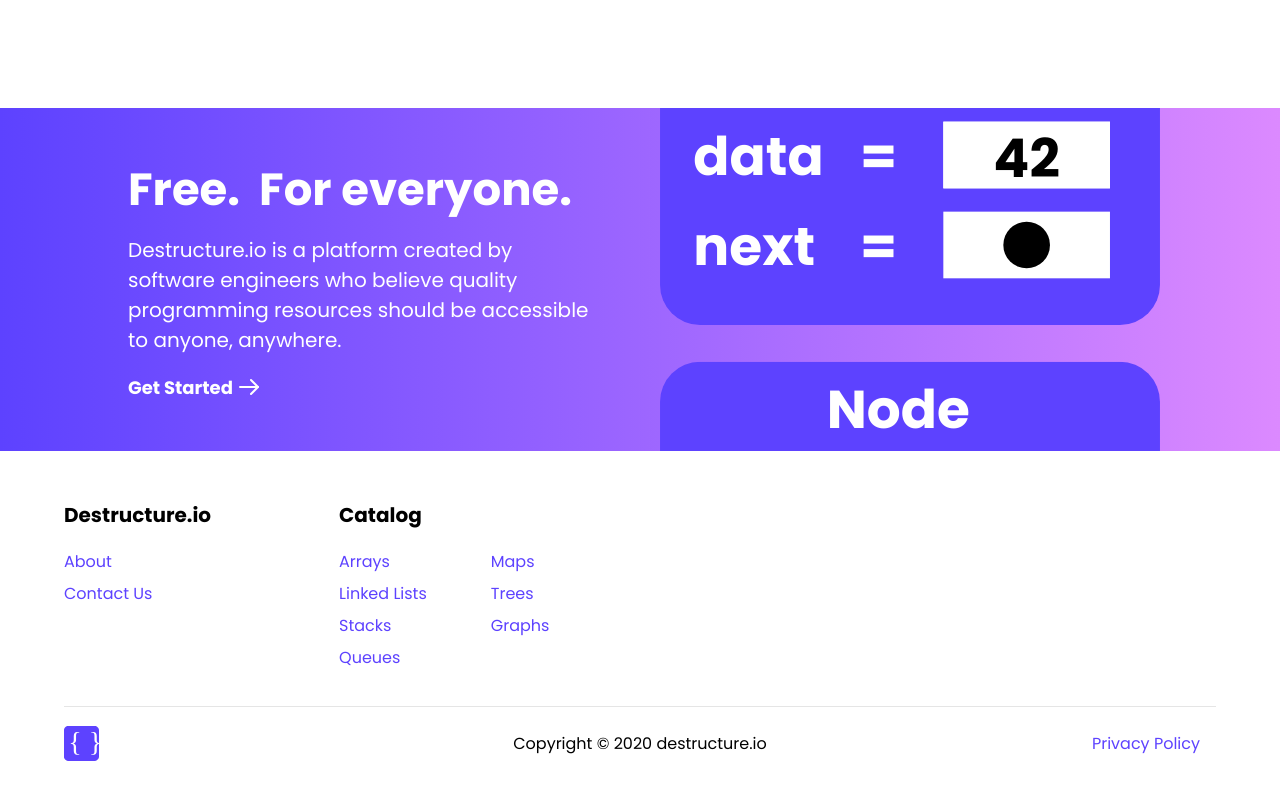
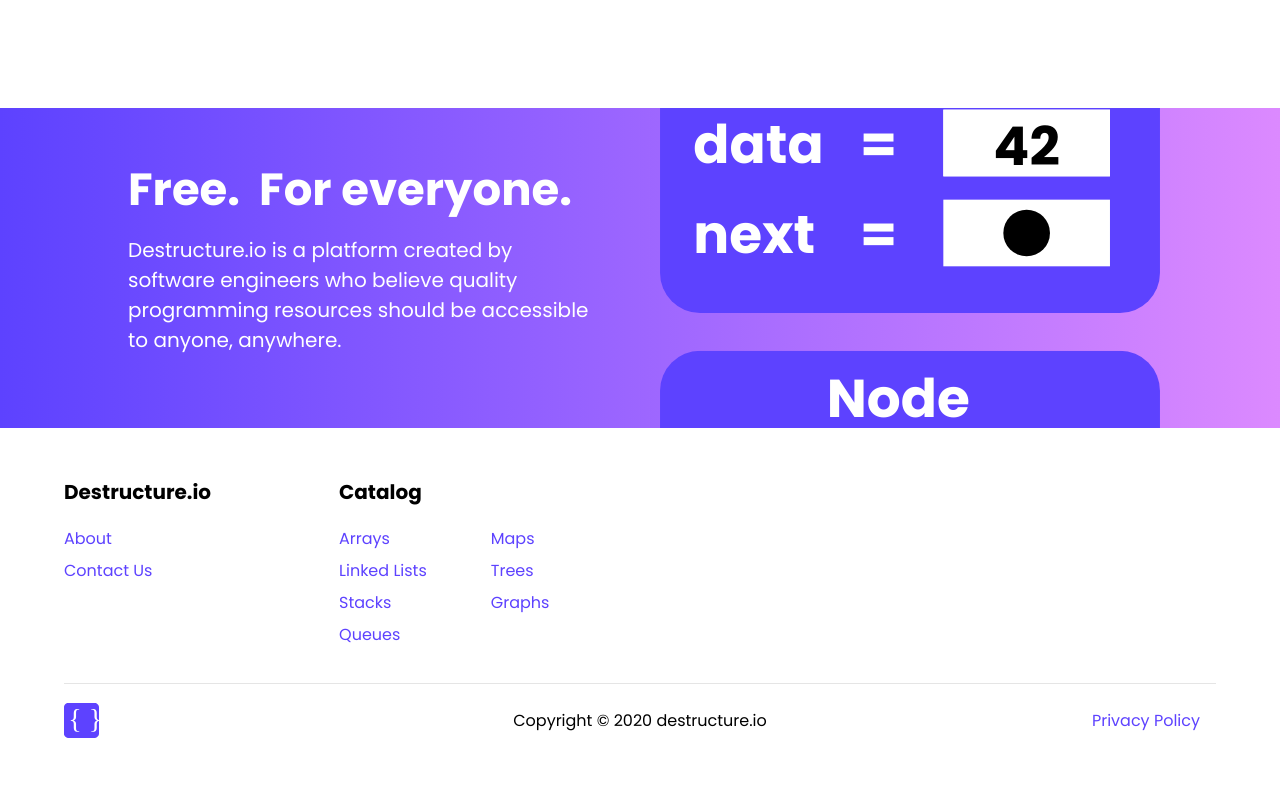
Before and after one commit to hawkticehurst/destructure-io, a React (Create React App) app: page / in a window 1280 px wide. Shown: the part 2361-3161 px from the top of the page. Built offline with nearby package versions, Linux system fonts and the light colour scheme; no server answers.

Commit message:
Convert Free component to TypeScript

```diff
--- a/src/components/home/Free.js
+++ b/src/components/home/Free.tsx
@@ -1,21 +1,19 @@
 import React from 'react';
 import { useHistory } from "react-router-dom";
 
-function Free(props) {
-  const { landing } = props;
+type Props = {
+  landing: boolean
+}
+
+function Free({ landing }: Props) {
   const history = useHistory();
 
   const getStarted = () => {
     history.push('/learn');
   };
 
-  let getStartedLink = <h2 onClick={getStarted} className="bold">Get Started</h2>;
-  let getStartedArrow = <img src={require('./images/arrow-right.svg')} alt="Arrow Right Icon" />;
-
-  if (landing) {
-    getStartedLink = null;
-    getStartedArrow = null;
-  }
+  const getStartedLink = landing ? <h2 onClick={getStarted} className="bold">Get Started</h2> : null;
+  const getStartedArrow = landing ? <img src={require('./images/arrow-right.svg')} alt="Arrow Right Icon" /> : null;
 
   return (
     <div id="free-card-container">
```
